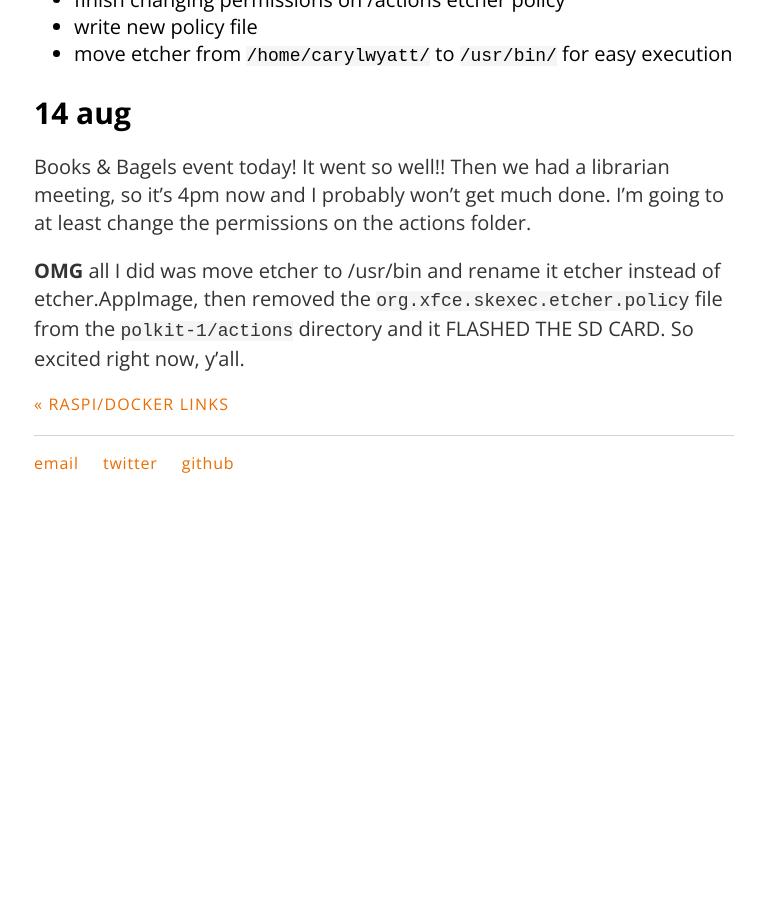
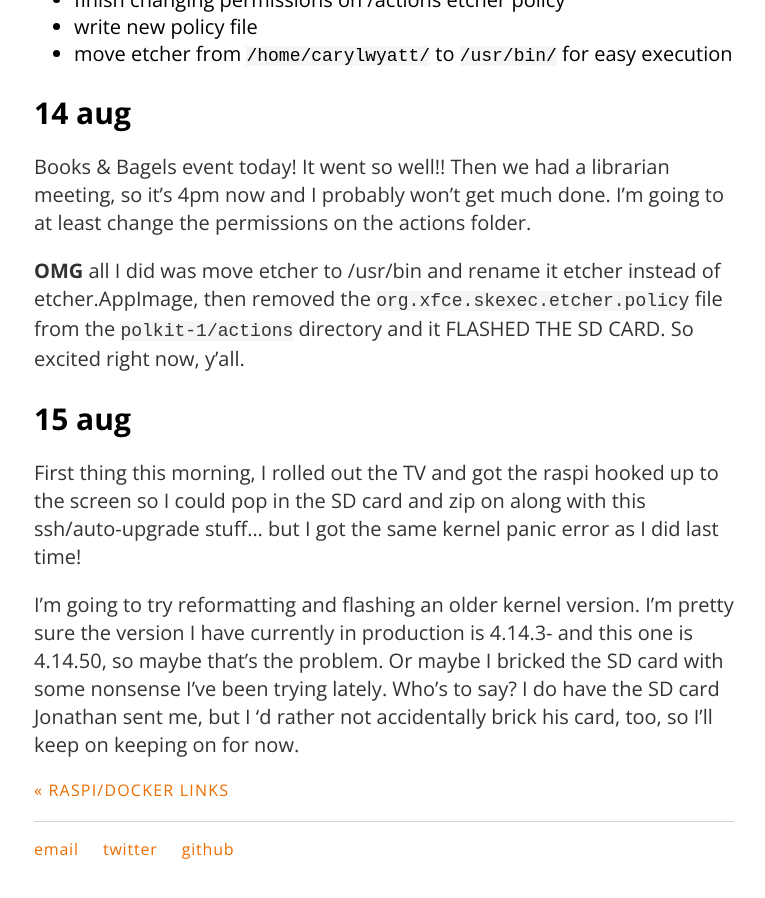
Before and after one commit to carylwyatt/carylwyatt.github.io, a Jekyll site: the page built from _posts/2018-08-13-week-of-13-august.md, in a window 1280 px wide and 900 px high, scrolled down 1440 px. Shown: the whole window, without its empty margins (256-1021 px from the left). Built offline with Jekyll 4.4.1, drawn with Linux system fonts in a browser that asks for light colours; before the commit the page ends 1954 px from its top, so only the background shows below that.

Commit message:
15 aug notes

```diff
--- a/_posts/2018-08-13-week-of-13-august.md
+++ b/_posts/2018-08-13-week-of-13-august.md
@@ -32,3 +32,9 @@ Tomorrow:
 Books & Bagels event today! It went so well!! Then we had a librarian meeting, so it's 4pm now and I probably won't get much done. I'm going to at least change the permissions on the actions folder.
 
 **OMG** all I did was move etcher to /usr/bin and rename it etcher instead of etcher.AppImage, then removed the `org.xfce.skexec.etcher.policy` file from the `polkit-1/actions` directory and it FLASHED THE SD CARD. So excited right now, y'all.
+
+## 15 aug
+
+First thing this morning, I rolled out the TV and got the raspi hooked up to the screen so I could pop in the SD card and zip on along with this ssh/auto-upgrade stuff... but I got the same kernel panic error as I did last time!
+
+I'm going to try reformatting and flashing an older kernel version. I'm pretty sure the version I have currently in production is 4.14.3- and this one is 4.14.50, so maybe that's the problem. Or maybe I bricked the SD card with some nonsense I've been trying lately. Who's to say? I do have the SD card Jonathan sent me, but I 'd rather not accidentally brick his card, too, so I'll keep on keeping on for now.
```
